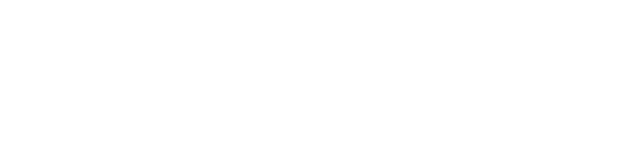
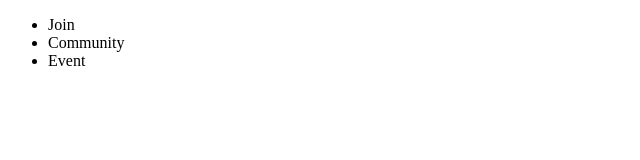
Before and after one commit to GedeonTS/Professional-Portfolio, a plain HTML site: page index.html in a window 1280 px wide. Shown: the whole page, without its empty margins (0-640 px from the left). Drawn offline with Linux system fonts and the light colour scheme.

Commit message:
add markup to the main page

```diff
--- a/index.html
+++ b/index.html
@@ -7,7 +7,7 @@
     <title>Gedeon'S Portfolio</title>
   </head>
   <body>
-    <nav><div><ul></ul></div></nav>
+    <nav><div><ul><li>Join</li><li>Community</li><li>Event</li></ul></div></nav>
     <section class="upper-section"></section>
     <section class="second-section"></section>
   </body>
```
